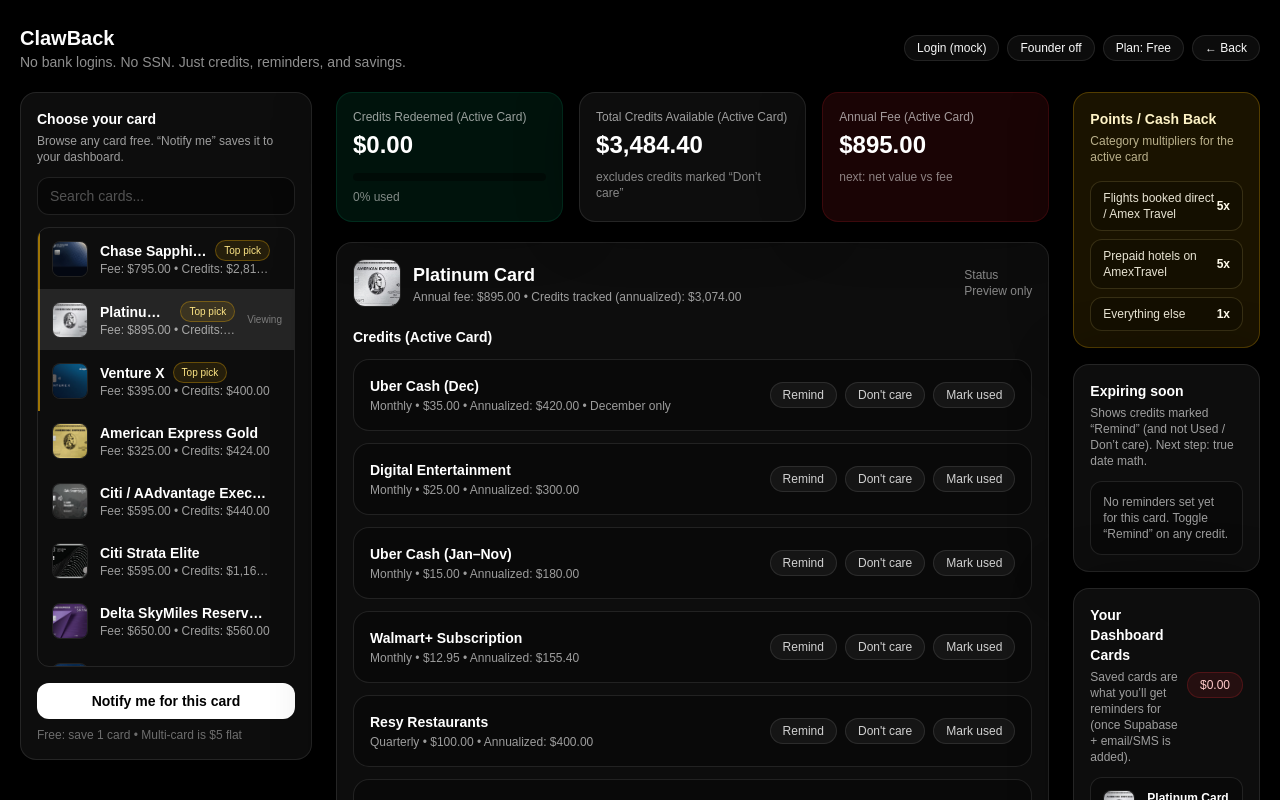
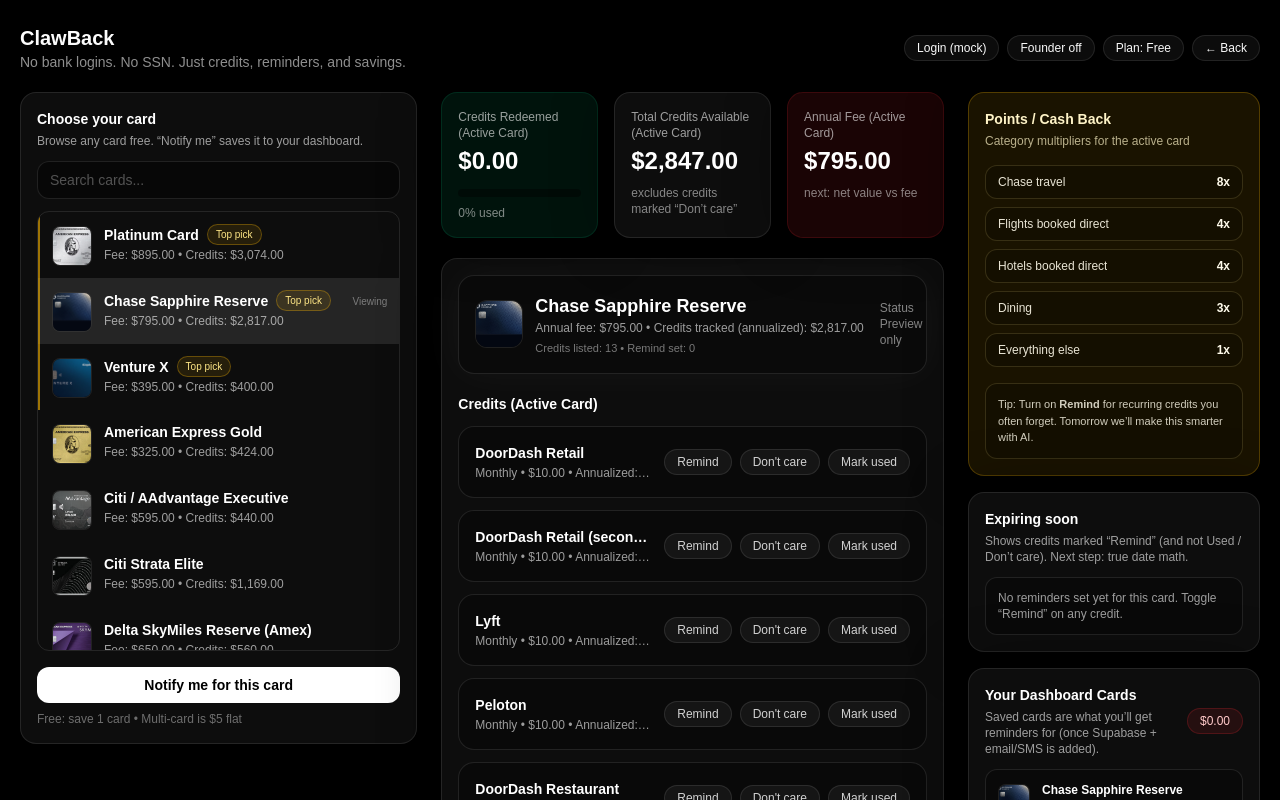
Before and after one commit to namanlo20/clawback, a Next.js app: page /app in a window 1280 px wide. Both pictures are taken after a click on the button "Notify me for this card". Shown: the top 800 px of the page. Built offline with nearby package versions, Linux system fonts and the light colour scheme.

Commit message:
Update page.tsx

```diff
--- a/app/app/page.tsx
+++ b/app/app/page.tsx
@@ -50,11 +50,7 @@
 
 function creditSubtitle(c: Credit): string {
   const a = annualize(c.amount, c.frequency);
-  const parts = [
-    `${freqLabel(c.frequency)} • ${formatMoney(c.amount)}`,
-    `Annualized: ${formatMoney(a)}`,
-  ];
-  return parts.join(" • ");
+  return `${freqLabel(c.frequency)} • ${formatMoney(c.amount)} • Annualized: ${formatMoney(a)}`;
 }
 
 function pillClass(kind: "off" | "on" | "warn" | "good"): string {
@@ -73,19 +69,22 @@
 }
 
 export default function AppDashboardPage() {
-  const pinnedKeys = new Set<Card["key"]>([
+  // Explicit pinned ordering (your request: Platinum above Chase)
+  const pinnedOrder: Card["key"][] = [
     "amex-platinum",
     "chase-sapphire-reserve",
     "capitalone-venture-x",
-  ]);
+  ];
+  const pinnedIndex = useMemo(() => {
+    const m = new Map<string, number>();
+    pinnedOrder.forEach((k, i) => m.set(k, i));
+    return m;
+  }, []);
 
   const [search, setSearch] = useState("");
-  const [activeCardKey, setActiveCardKey] = useState<Card["key"]>("amex-platinum");
+  const [activeCardKey, setActiveCardKey] = useState<Card["key"]>("chase-sapphire-reserve");
 
-  // mock saved cards
   const [savedCards, setSavedCards] = useState<string[]>([]);
-
-  // composite-key states so nothing collides across cards
   const [used, setUsed] = useState<ToggleState>({});
   const [dontCare, setDontCare] = useState<ToggleState>({});
   const [remind, setRemind] = useState<ToggleState>({});
@@ -97,15 +96,24 @@
 
   const filteredCards = useMemo(() => {
     const q = search.trim().toLowerCase();
-    const cards = CARDS.slice().sort((a, b) => {
-      const ap = pinnedKeys.has(a.key) ? 0 : 1;
-      const bp = pinnedKeys.has(b.key) ? 0 : 1;
+
+    const sorted = CARDS.slice().sort((a, b) => {
+      const ap = pinnedIndex.has(a.key) ? 0 : 1;
+      const bp = pinnedIndex.has(b.key) ? 0 : 1;
       if (ap !== bp) return ap - bp;
+
+      // If both pinned, preserve explicit order
+      if (ap === 0 && bp === 0) {
+        return (pinnedIndex.get(a.key) ?? 999) - (pinnedIndex.get(b.key) ?? 999);
+      }
+
+      // Otherwise alphabetical
       return a.name.localeCompare(b.name);
     });
-    if (!q) return cards;
-    return cards.filter((c) => (c.name + " " + c.issuer).toLowerCase().includes(q));
-  }, [search, pinnedKeys]);
+
+    if (!q) return sorted;
+    return sorted.filter((c) => (c.name + " " + c.issuer).toLowerCase().includes(q));
+  }, [search, pinnedIndex]);
 
   const creditsSorted = useMemo(() => {
     return activeCard.credits
@@ -137,7 +145,6 @@
   }, [creditsSorted, activeCard.key, dontCare, used]);
 
   const expiringSoon = useMemo(() => {
-    // v1: remind-only, excludes used/don't care (date math is next step)
     const out: Credit[] = [];
     for (const c of creditsSorted) {
       const k = `${activeCard.key}:${c.id}`;
@@ -149,24 +156,32 @@
     return out.slice(0, 6);
   }, [creditsSorted, activeCard.key, remind, used, dontCare]);
 
+  const remindCount = useMemo(() => {
+    let n = 0;
+    for (const c of creditsSorted) {
+      const k = `${activeCard.key}:${c.id}`;
+      if (remind[k] && !used[k] && !dontCare[k]) n += 1;
+    }
+    return n;
+  }, [creditsSorted, activeCard.key, remind, used, dontCare]);
+
   function toggleUsed(cardKey: string, creditId: string) {
     const k = `${cardKey}:${creditId}`;
     setUsed((prev) => ({ ...prev, [k]: !prev[k] }));
   }
-
   function toggleDontCare(cardKey: string, creditId: string) {
     const k = `${cardKey}:${creditId}`;
     setDontCare((prev) => ({ ...prev, [k]: !prev[k] }));
   }
-
   function toggleRemind(cardKey: string, creditId: string) {
     const k = `${cardKey}:${creditId}`;
     setRemind((prev) => ({ ...prev, [k]: !prev[k] }));
   }
-
   function notifyMeForThisCard() {
     setSavedCards((prev) => (prev.includes(activeCard.key) ? prev : [...prev, activeCard.key]));
   }
+
+  const isPinned = (key: string) => pinnedIndex.has(key);
 
   return (
     <div className="min-h-screen bg-black text-white">
@@ -185,10 +200,10 @@
           </div>
         </div>
 
-        {/* 12-col layout so middle is wider */}
+        {/* Wider left + right columns */}
         <div className="grid grid-cols-1 gap-6 lg:grid-cols-12">
-          {/* LEFT */}
-          <aside className="lg:col-span-3">
+          {/* LEFT (bigger) */}
+          <aside className="lg:col-span-4">
             <div className="rounded-2xl border border-white/10 bg-white/5 p-4 shadow-[0_0_60px_rgba(0,0,0,0.45)]">
               <div className="text-sm font-semibold">Choose your card</div>
               <div className="mt-1 text-xs text-white/60">Browse any card free. “Notify me” saves it to your dashboard.</div>
@@ -205,37 +220,39 @@
               <div className="mt-3 max-h-[440px] overflow-auto rounded-xl border border-white/10">
                 {filteredCards.map((card) => {
                   const active = card.key === activeCard.key;
-                  const pinned = pinnedKeys.has(card.key);
+                  const pinned = isPinned(card.key);
+
                   return (
                     <button
                       key={card.key}
                       onClick={() => setActiveCardKey(card.key)}
                       className={[
-                        "flex w-full items-center gap-3 px-3 py-3 text-left transition",
+                        "flex w-full items-start gap-3 px-3 py-3 text-left transition",
                         active ? "bg-white/10" : "hover:bg-white/5",
                         pinned ? "border-l-2 border-amber-400/60" : "border-l-2 border-transparent",
                       ].join(" ")}
                       type="button"
                     >
-                      <div className="relative h-9 w-9 overflow-hidden rounded-lg border border-white/10 bg-black/30">
+                      <div className="relative mt-0.5 h-10 w-10 shrink-0 overflow-hidden rounded-lg border border-white/10 bg-black/30">
                         <Image src={card.logo} alt={card.name} fill className="object-cover" />
                       </div>
 
                       <div className="min-w-0 flex-1">
                         <div className="flex items-center gap-2">
-                          <div className="truncate text-sm font-semibold">{card.name}</div>
+                          {/* 2-line name instead of hard truncation */}
+                          <div className="text-sm font-semibold leading-5 line-clamp-2">{card.name}</div>
                           {pinned && (
                             <span className="shrink-0 rounded-full border border-amber-400/30 bg-amber-400/10 px-2 py-0.5 text-[10px] text-amber-200">
                               Top pick
                             </span>
                           )}
                         </div>
-                        <div className="truncate text-xs text-white/60">
+                        <div className="mt-0.5 text-xs text-white/60">
                           Fee: {formatMoney(card.annualFee)} • Credits: {formatMoney(card.creditsTrackedAnnualized)}
                         </div>
                       </div>
 
-                      <div className="text-[10px] text-white/40">{active ? "Viewing" : ""}</div>
+                      <div className="pt-1 text-[10px] text-white/40">{active ? "Viewing" : ""}</div>
                     </button>
                   );
                 })}
@@ -253,8 +270,8 @@
             </div>
           </aside>
 
-          {/* MIDDLE (wider) */}
-          <main className="lg:col-span-6 xl:col-span-7">
+          {/* MIDDLE */}
+          <main className="lg:col-span-5">
             <div className="grid grid-cols-1 gap-4 md:grid-cols-3">
               <div className={statCardClass("green")}>
                 <div className="text-xs text-white/60">Credits Redeemed (Active Card)</div>
@@ -278,7 +295,9 @@
               </div>
             </div>
 
+            {/* Active card header w/ subtle glow */}
             <div className="mt-5 rounded-2xl border border-white/10 bg-white/5 p-4 shadow-[0_0_60px_rgba(0,0,0,0.45)]">
+              <div className="rounded-2xl border border-white/10 bg-black/20 p-4 shadow-[0_0_40px_rgba(255,255,255,0.04)]">
                 <div className="flex items-center justify-between gap-4">
                   <div className="flex items-center gap-3">
                     <div className="relative h-12 w-12 overflow-hidden rounded-xl border border-white/10 bg-black/30">
@@ -290,12 +309,16 @@
                         Annual fee: {formatMoney(activeCard.annualFee)} • Credits tracked (annualized):{" "}
                         {formatMoney(activeCard.creditsTrackedAnnualized)}
                       </div>
+                      <div className="mt-1 text-[11px] text-white/45">
+                        Credits listed: {creditsSorted.length} • Remind set: {remindCount}
+                      </div>
                     </div>
                   </div>
                   <div className="text-xs text-white/50">
                     Status
                     <br />
                     Preview only
+                  </div>
                 </div>
               </div>
 
@@ -311,7 +334,6 @@
 
                     return (
                       <div key={c.id} className="rounded-2xl border border-white/10 bg-black/30 p-4">
-                        {/* ALL BUTTONS ON ONE LINE */}
                         <div className="flex items-center justify-between gap-3">
                           <div className="min-w-0">
                             <div className="truncate text-sm font-semibold text-white">{c.title}</div>
@@ -347,19 +369,28 @@
             </div>
           </main>
 
-          {/* RIGHT */}
-          <aside className="lg:col-span-3 xl:col-span-2">
+          {/* RIGHT (bigger) */}
+          <aside className="lg:col-span-3">
             <div className="rounded-2xl border border-amber-400/25 bg-amber-400/10 p-4 shadow-[0_0_60px_rgba(0,0,0,0.45)]">
               <div className="text-sm font-semibold text-amber-100">Points / Cash Back</div>
               <div className="mt-1 text-xs text-amber-100/70">Category multipliers for the active card</div>
 
               <div className="mt-4 space-y-2">
                 {activeCard.multipliers.map((m) => (
-                  <div key={m.label} className="flex items-center justify-between rounded-xl border border-amber-200/15 bg-black/20 px-3 py-2">
-                    <div className="text-xs text-amber-50/90">{m.label}</div>
-                    <div className="text-xs font-semibold text-amber-50">{m.x}x</div>
+                  <div
+                    key={m.label}
+                    className="flex items-center justify-between gap-3 rounded-xl border border-amber-200/15 bg-black/20 px-3 py-2"
+                  >
+                    {/* allow longer label; wrap to 2 lines if needed */}
+                    <div className="text-xs text-amber-50/90 leading-4 line-clamp-2">{m.label}</div>
+                    <div className="shrink-0 text-xs font-semibold text-amber-50">{m.x}x</div>
                   </div>
                 ))}
+              </div>
+
+              {/* small polish content */}
+              <div className="mt-4 rounded-xl border border-amber-200/15 bg-black/20 p-3 text-[11px] text-amber-50/80">
+                Tip: Turn on <span className="font-semibold">Remind</span> for recurring credits you often forget. Tomorrow we’ll make this smarter with AI.
               </div>
             </div>
 
@@ -408,13 +439,13 @@
                     const card = CARDS.find((c) => c.key === k);
                     if (!card) return null;
                     return (
-                      <div key={k} className="flex items-center gap-3 rounded-xl border border-white/10 bg-black/30 p-3">
-                        <div className="relative h-8 w-8 overflow-hidden rounded-lg border border-white/10 bg-black/30">
+                      <div key={k} className="flex items-start gap-3 rounded-xl border border-white/10 bg-black/30 p-3">
+                        <div className="relative mt-0.5 h-8 w-8 shrink-0 overflow-hidden rounded-lg border border-white/10 bg-black/30">
                           <Image src={card.logo} alt={card.name} fill className="object-cover" />
                         </div>
                         <div className="min-w-0">
-                          <div className="truncate text-xs font-semibold">{card.name}</div>
-                          <div className="truncate text-[11px] text-white/60">Fee: {formatMoney(card.annualFee)}</div>
+                          <div className="text-xs font-semibold leading-4 line-clamp-2">{card.name}</div>
+                          <div className="mt-0.5 text-[11px] text-white/60">Fee: {formatMoney(card.annualFee)}</div>
                         </div>
                       </div>
                     );
```
Lines whose indentation alone changed are shown as unchanged.
